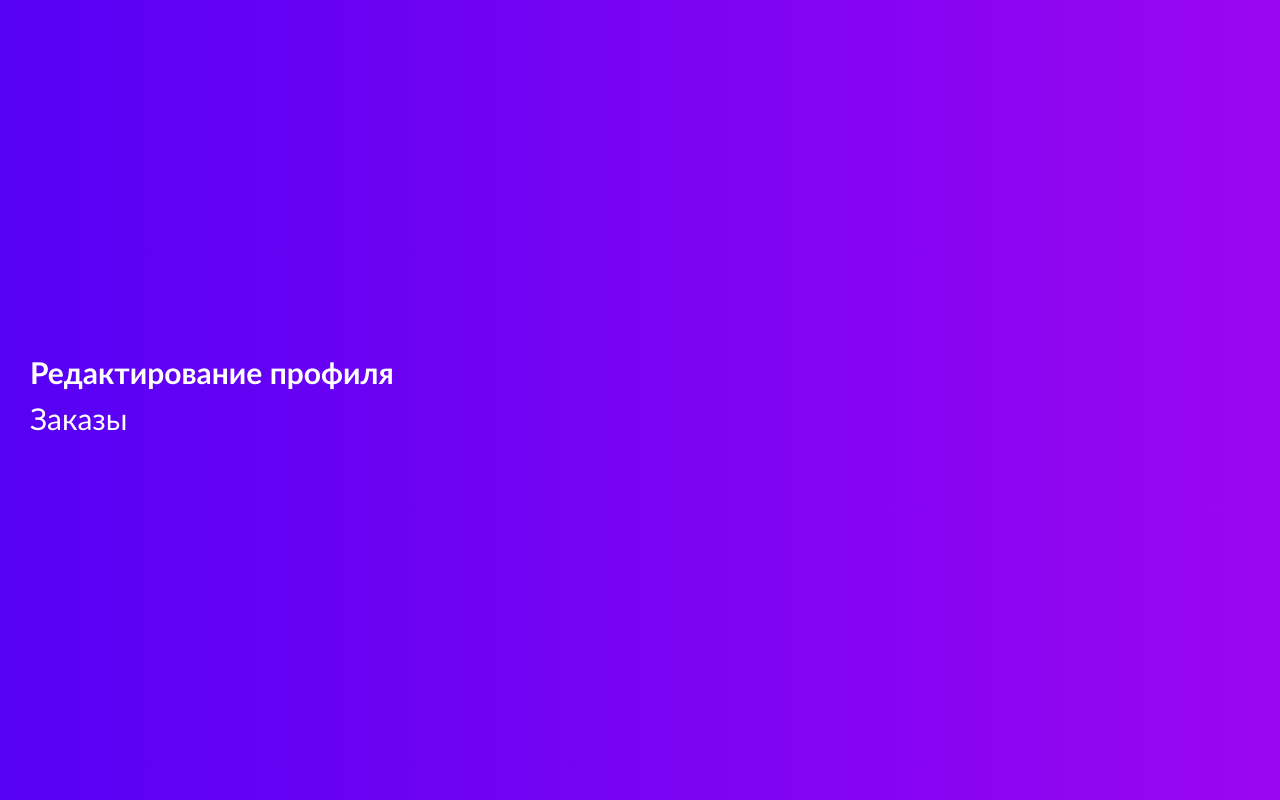
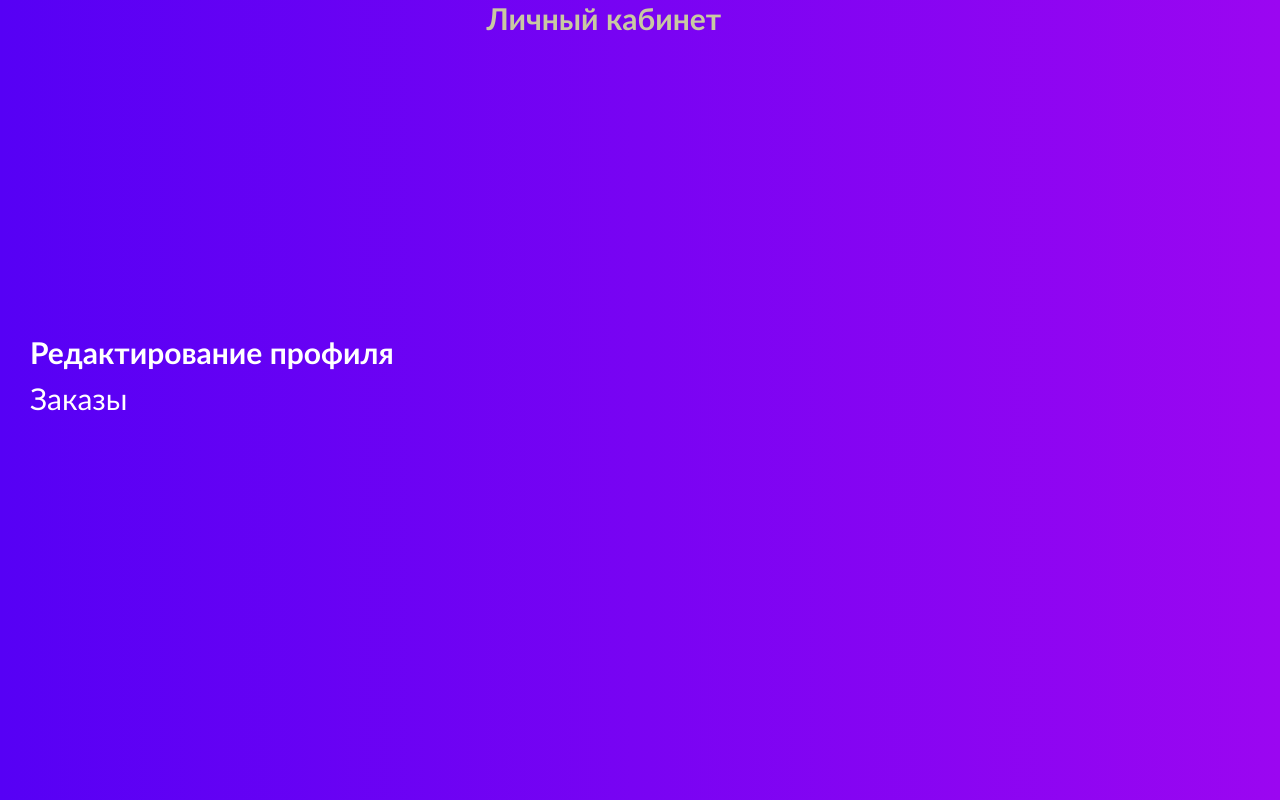
Before and after one commit to OzamaGenova/ProgramIngenering, a plain HTML site: page LK/lk.html in a window 1280 px wide. Drawn offline with Linux system fonts and the light colour scheme.

Commit message:
update lk page

```diff
--- a/LK/lk.html
+++ b/LK/lk.html
@@ -8,6 +8,9 @@
   <script src="lk.js" defer></script>
 </head>
 <body>
+  <div class="title_name">
+    <a>Личный кабинет</a>
+  </div>
   <div class="container">
     <nav class="sidebar">
       <ul>
--- a/LK/stylelk.css
+++ b/LK/stylelk.css
@@ -4,9 +4,20 @@ body, html {
     font-family: "Gill Sans", sans-serif;
     background: linear-gradient(to left, rgb(155, 6, 241), rgb(86, 0, 245));
 }
+.title_name{
+    font-weight: 900;
+    position: relative;
+    left: 38%;
+    width: 400px;
+    height: 100px;
+    font-size: 30px;
+    color:rgb(201, 201, 162)
+}
 .container {
     display: flex;
     height: 100%;
+    position: relative;
+    top: -15% ;
 }
 .sidebar {
     display: flex;
@@ -27,10 +38,10 @@ body, html {
 .sidebar a {
     color: #fff;
     text-decoration: none;
-    transition: color 0.5s ease-in-out;
+    transition: color 0.5s ease;
 }
 .sidebar a:hover {
-    color:rgb(249, 249, 134)
+    color:rgb(255, 251, 0)
 }
 .sidebar .active a {
     font-weight: bold;
```
